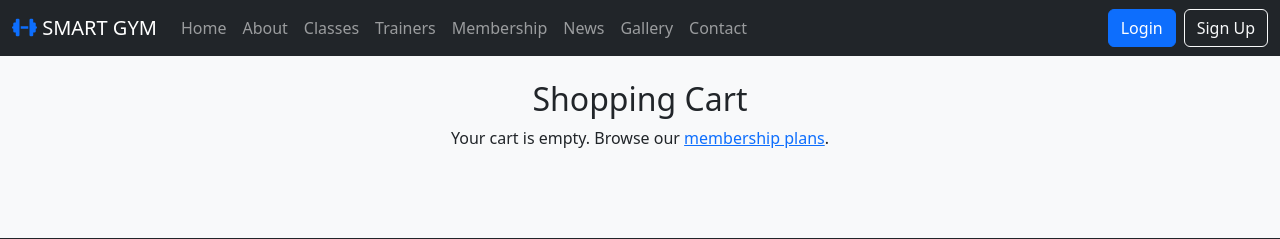
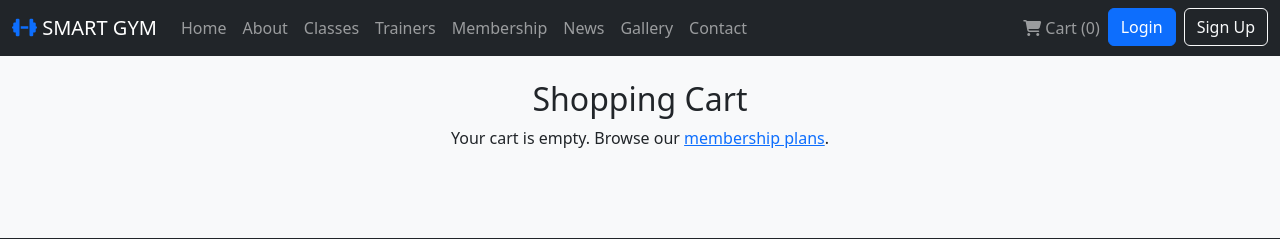
Before and after one commit to castrosanabriajohn/smartgym, a PHP site: page /pages/cart.php in a window 1280 px wide. Shown: the top 239 px of the page. Run offline with PHP 8.4, Linux system fonts and the light colour scheme; data comes from the database, SQL or seed files in the repository; data that the repository does not hold is empty.

Commit message:
feat: add cart link with item count

```diff
--- a/includes/header.php
+++ b/includes/header.php
@@ -9,6 +9,7 @@ if (empty($_SESSION['db_initialized'])) {
 
 $loggedIn = isset($_SESSION['user_id']);
 $currentUser = null;
+$cartCount = array_sum($_SESSION['cart'] ?? []);
 if ($loggedIn) {
     if (!empty($_SESSION['user_name'])) {
         $currentUser = $_SESSION['user_name'];
@@ -55,6 +56,7 @@ if ($loggedIn) {
         <li class="nav-item"><a class="nav-link" href="/smartgym/pages/contact.php">Contact</a></li>
       </ul>
       <ul class="navbar-nav ms-auto">
+        <li class="nav-item"><a class="nav-link" href="/smartgym/pages/cart.php"><i class="fas fa-shopping-cart"></i> Cart (<?php echo $cartCount; ?>)</a></li>
         <?php if ($loggedIn): ?>
             <li class="nav-item"><span class="navbar-text me-2">Hello, <?php echo htmlspecialchars($currentUser); ?></span></li>
             <li class="nav-item"><a class="btn btn-danger" href="/smartgym/pages/logout.php">Logout</a></li>
```
